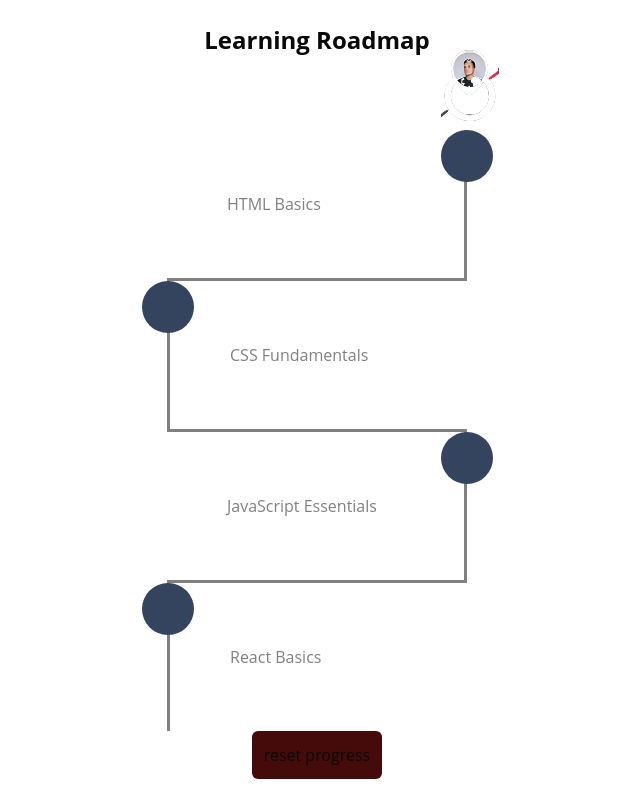
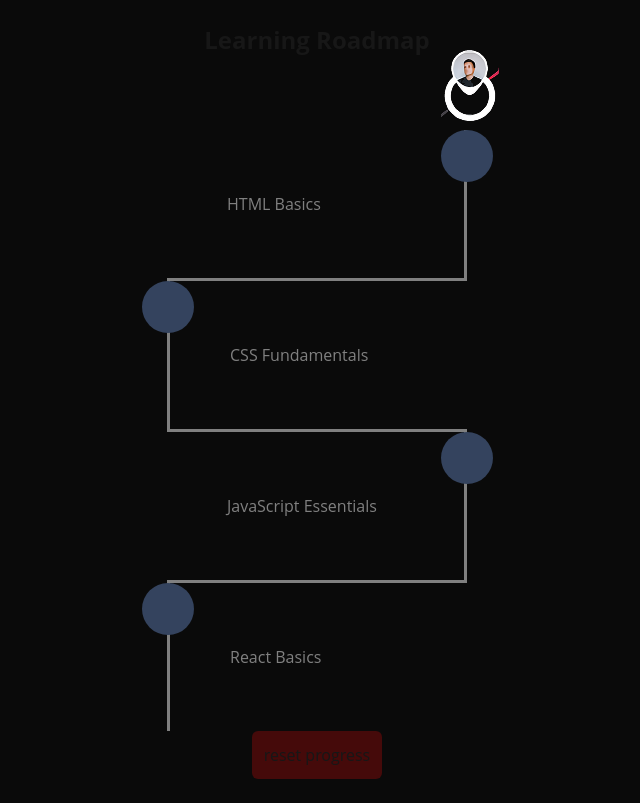
Before and after one commit to amogh7/Roadmap_component, a Next.js app: page / in a window 1280 px wide. Shown: the whole page, without its empty margins (323-963 px from the left). Built offline with nearby package versions, Linux system fonts and the light colour scheme.

Commit message:
changed to dark mode

```diff
--- a/src/app/globals.css
+++ b/src/app/globals.css
@@ -15,8 +15,8 @@
 }
 
 body {
-  color: #0a0a0a;
-  background: var(--background);
+  color: var(--foreground);
+  background: #0a0a0a;
   font-family: Arial, Helvetica, sans-serif;
 }
  body {
```
